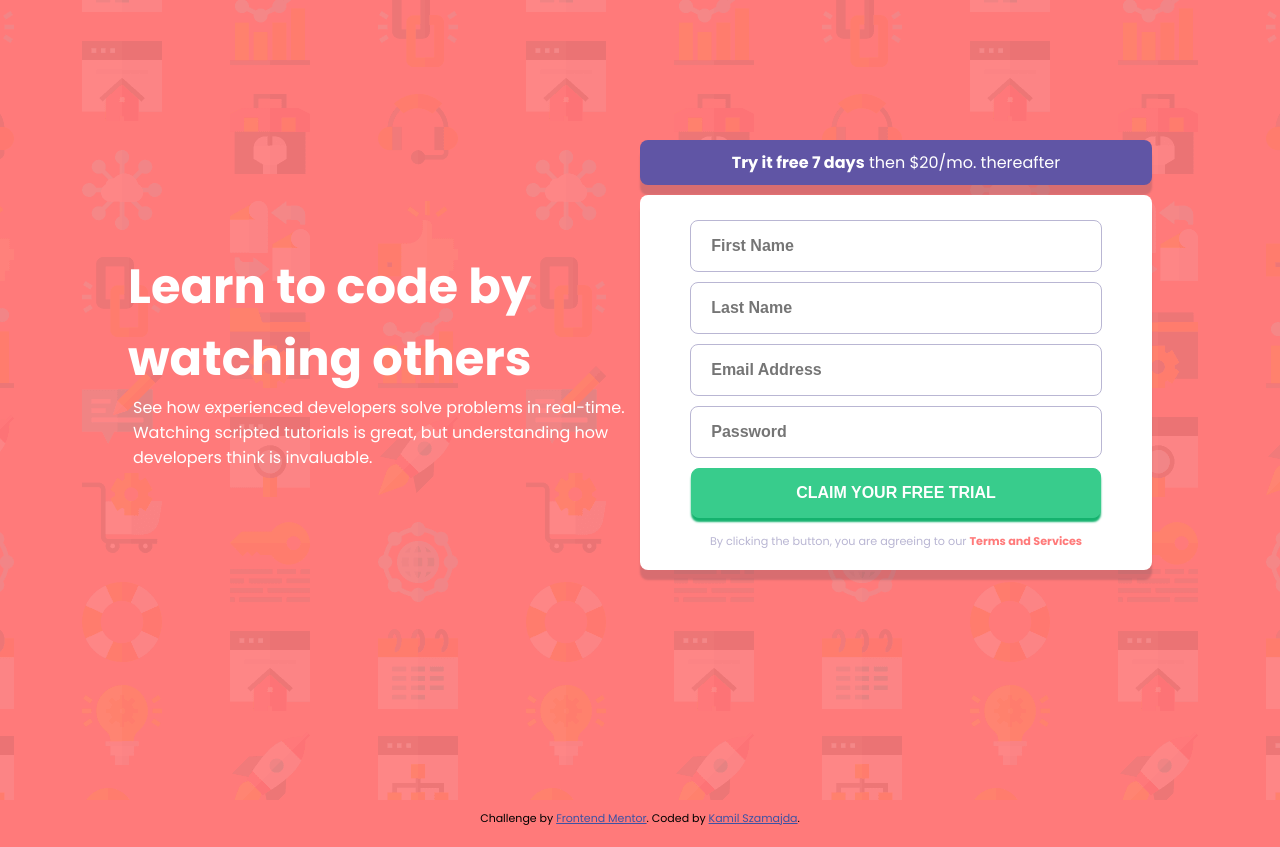
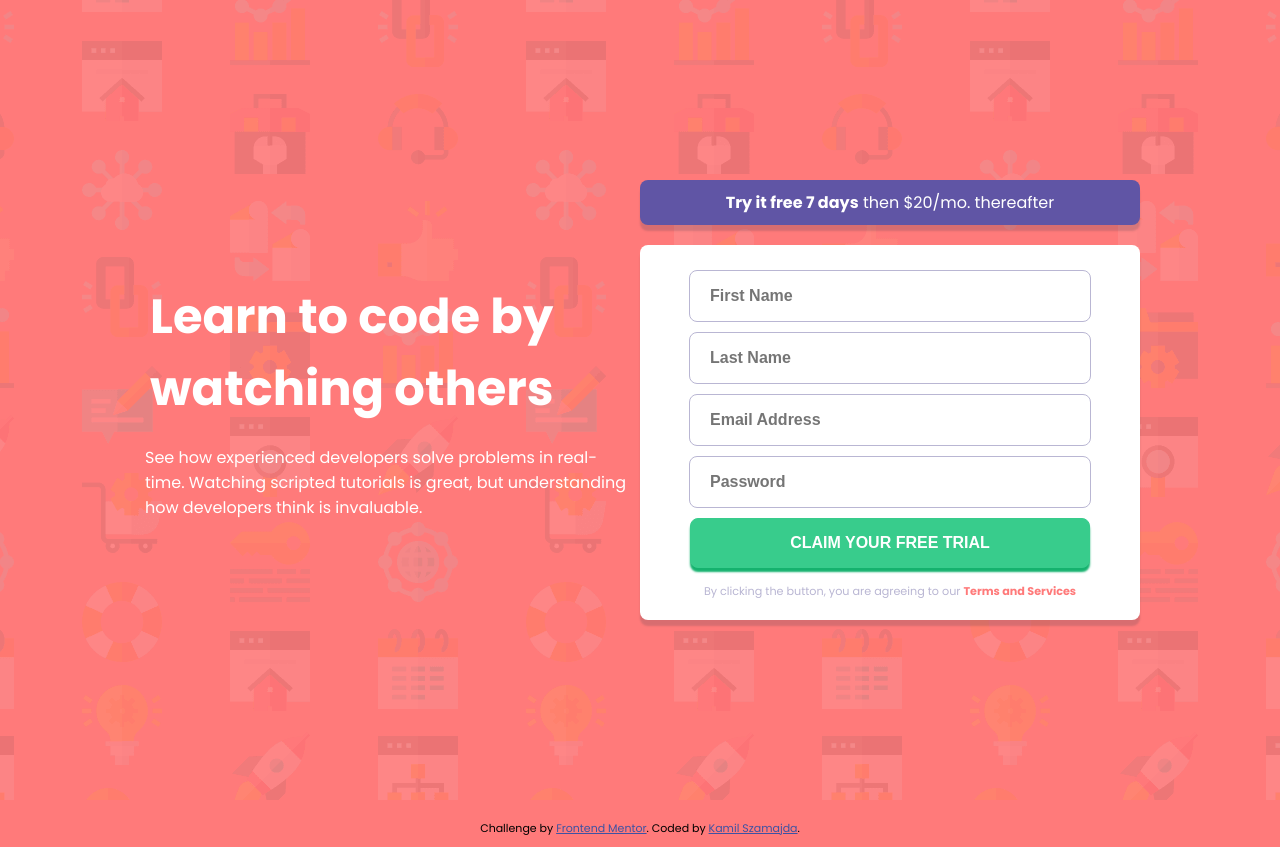
Before and after one commit to Marionmancer/intro-component-with-signup-form, a plain HTML site: page index.html in a window 1280 px wide. Drawn offline with nearby package versions, Linux system fonts and the light colour scheme.

Commit message:
Visual improvements and finish code refactoring

```diff
--- a/script.js
+++ b/script.js
@@ -35,6 +35,3 @@ function validateEmail(email) {
   const emailRegex = /^[^\s@]+@[^\s@]+\.[^\s@]+$/;
   return emailRegex.test(email);
 }
-
-
-// console.log(validateEmail("kamil@szamajda.pl"));
--- a/style.css
+++ b/style.css
@@ -20,12 +20,10 @@ body{
   background-image: url("./images/bg-intro-desktop.png");
   background-repeat: no-repeat;
   background-position: center;
-  /* margin-left: auto;
-  margin-right: auto; */
 }
 
 h1{
-  margin: 0;
+  margin: 10px;
   padding: 0;
   font-weight: 700;
   font-size: 3rem;
@@ -38,6 +36,14 @@ p{
   color: white;
 }
 
+footer{
+  margin-top: 10px;
+}
+
+#description{
+  margin: 10px 0px;
+}
+
 #container{
   display: flex;
   width: 80%;
@@ -45,6 +51,7 @@ p{
   margin-left: auto;
   margin-right: auto;
   justify-content: center;
+  align-items: center;
 }
 
 #container > div{
@@ -52,7 +59,7 @@ p{
   display: flex;
   flex-direction: column;
   justify-content: center;
-  height: 70%;
+  height: fit-content;
   margin: 80px 0;
   min-width: 280px;
 }
@@ -66,9 +73,9 @@ p{
 }
 
 .shadow-boxes{
-  -webkit-box-shadow: 0px 10px 2px 0px hsla(249, 10%, 26%, 0.2);
-  -moz-box-shadow: 0px 10px 2px 0px hsla(249, 10%, 26%, 0.2);
-  box-shadow: 0px 10px 2px 0px hsla(249, 10%, 26%, 0.2);
+  -webkit-box-shadow: 0px 6px 2px 0px hsla(249, 10%, 26%, 0.2);
+  -moz-box-shadow: 0px 6px 2px 0px hsla(249, 10%, 26%, 0.2);
+  box-shadow: 0px 6px 2px 0px hsla(249, 10%, 26%, 0.2);
 }
 
 #try-for-free{
@@ -79,6 +86,7 @@ p{
   justify-content: center;
   align-items: center;
   padding: 10px 50px;
+  margin: 10px 0;
 }
 .bolded-text{
   font-weight: bold;
@@ -89,7 +97,6 @@ p{
   background-color: white;
   display: flex;
   flex-direction: column;
-  /* justify-content: space-between; */
   margin: 10px 0;
   padding-top: 20px;
 }
@@ -98,7 +105,6 @@ p{
   height: 100%;
   display: flex;
   flex-direction: column;
-  /* justify-content: space-between; */
 }
 
 .new-user-data{
@@ -168,6 +174,9 @@ p{
 
 .error-inputbox{
   border: 1px hsl(0, 100%, 74%) solid;
+  background-image: url("./images/icon-error.svg");
+  background-repeat: no-repeat;
+  background-position: right 10px center;
 }
 
 .error-inputbox::placeholder{
@@ -196,9 +205,9 @@ p{
   }
 }
 
- @media /*(max-width: 1000px) and*/ (min-width: 1400px) {
+ @media (min-width: 1100px) {
 
   #left-container, #right-container{
-    max-width: 560px;
+    max-width: 500px;
   }
 }
```
